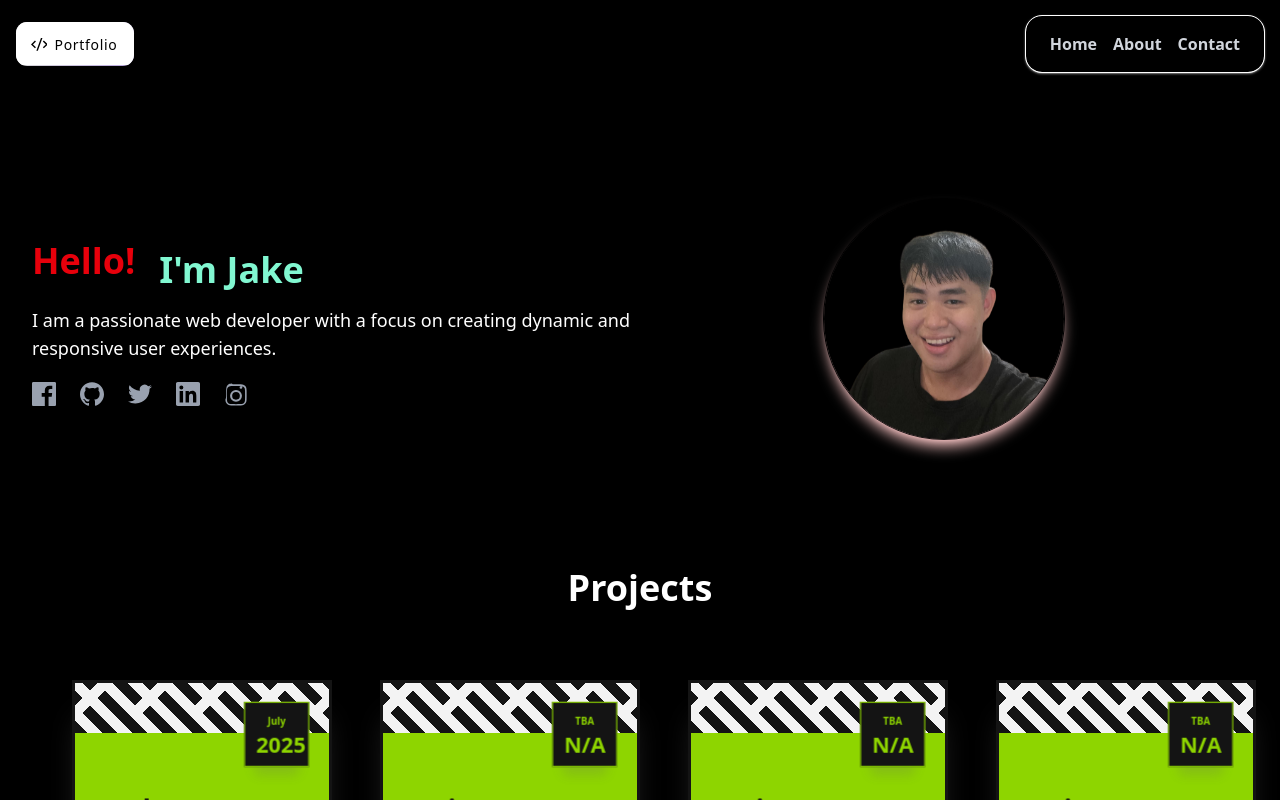
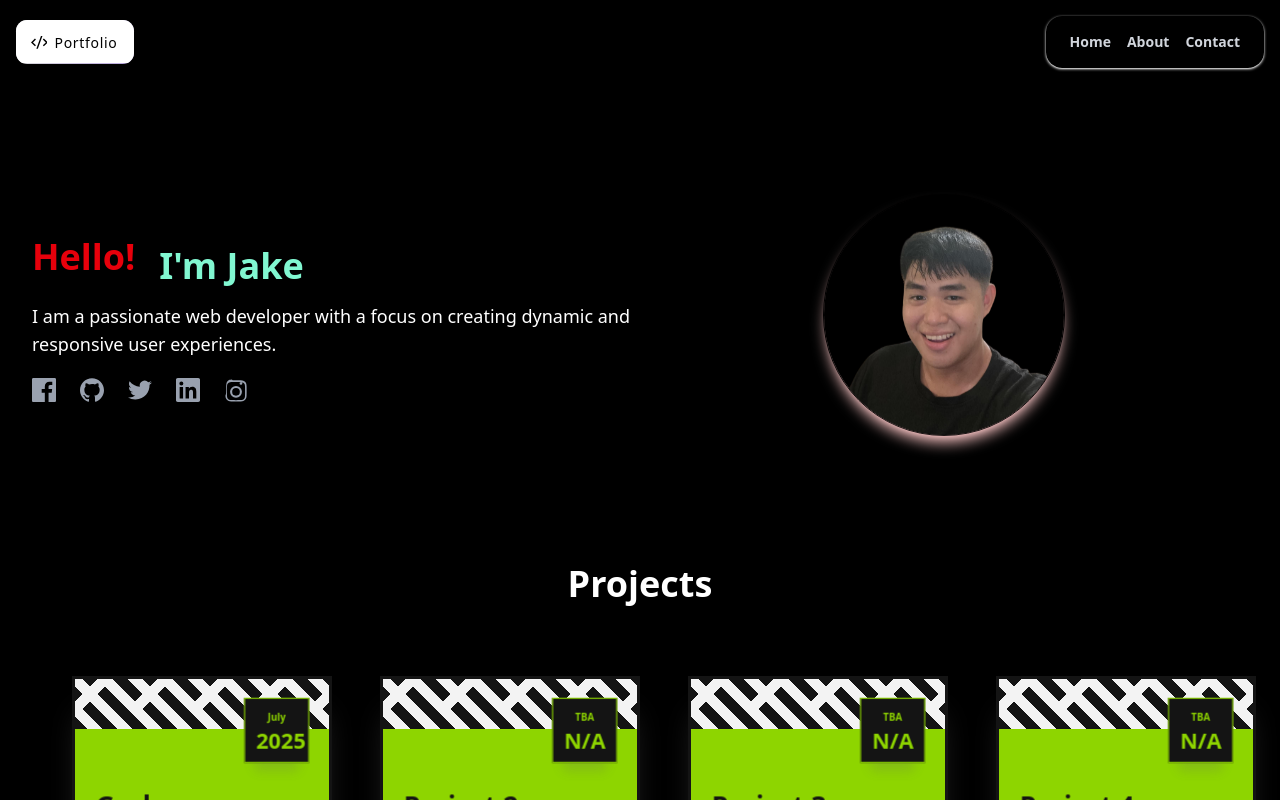
Before and after one commit to shyeik/Portfolio, a React (Vite) app: page / in a window 1280 px wide. Shown: the top 800 px of the page. Built offline with nearby package versions, Linux system fonts and the light colour scheme; a web font is replaced by a local one.

Commit message:
header adjustmenr

```diff
--- a/src/components/HomePage.jsx
+++ b/src/components/HomePage.jsx
@@ -12,6 +12,7 @@
         Projects
       </h1>
       <About />
+      <footer className="text-center text-white py-4"> footer</footer>
     </div>
   );
 };
--- a/src/components/Layout/Header.jsx
+++ b/src/components/Layout/Header.jsx
@@ -17,22 +17,22 @@
           </span>
         </button>
 
-        <div className="flex gap-4 bg-transparent outline-1 outline-white rounded-2xl shadow-sm shadow-white py-4 px-6">
+        <div className="flex gap-4 bg-transparent ml-4 rounded-2xl shadow-sm shadow-white py-4 px-6">
           <a
             href="/"
-            className="hover:text-gray-400 relative text-gray-300 font-bold after:content-[''] after:absolute after:left-0 after:top-8 after:h-[2px] after:w-0 after:bg-red-400 after:transition-all after:duration-300 hover:after:w-full hover:after:shadow-[0_0_8px_#4ade80] "
+            className="hover:text-gray-400 text-sm relative text-gray-300 font-bold after:content-[''] after:absolute after:left-0 after:top-8 after:h-[2px] after:w-0 after:bg-red-400 after:transition-all after:duration-300 hover:after:w-full hover:after:shadow-[0_0_8px_#4ade80] "
           >
             Home
           </a>
           <a
             href="/about"
-            className="hover:text-gray-400 relative text-gray-300 font-bold after:content-[''] after:absolute after:left-0 after:top-8 after:h-[2px] after:w-0 after:bg-red-400 after:transition-all after:duration-300 hover:after:w-full hover:after:shadow-[0_0_8px_#4ade80] "
+            className="hover:text-gray-400 text-sm relative text-gray-300 font-bold after:content-[''] after:absolute after:left-0 after:top-8 after:h-[2px] after:w-0 after:bg-red-400 after:transition-all after:duration-300 hover:after:w-full hover:after:shadow-[0_0_8px_#4ade80] "
           >
             About
           </a>
           <a
             href="/contact"
-            className="hover:white-gray-400 relative text-gray-300 font-bold after:content-[''] after:absolute after:left-0 after:top-8 after:h-[2px] after:w-0 after:bg-red-400 after:transition-all after:duration-300 hover:after:w-full hover:after:shadow-[0_0_8px_#4ade80] "
+            className="hover:white-gray-400 text-sm relative text-gray-300 font-bold after:content-[''] after:absolute after:left-0 after:top-8 after:h-[2px] after:w-0 after:bg-red-400 after:transition-all after:duration-300 hover:after:w-full hover:after:shadow-[0_0_8px_#4ade80] "
           >
             Contact
           </a>
```
